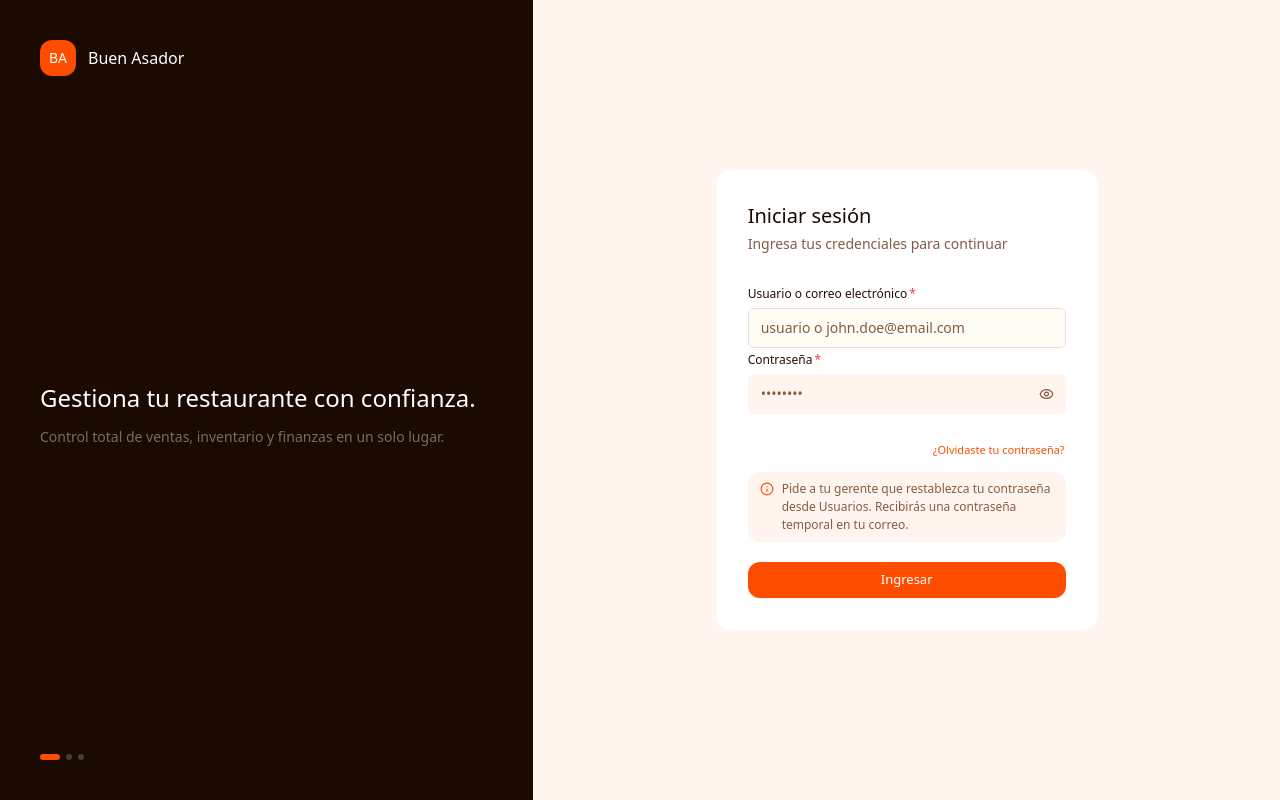
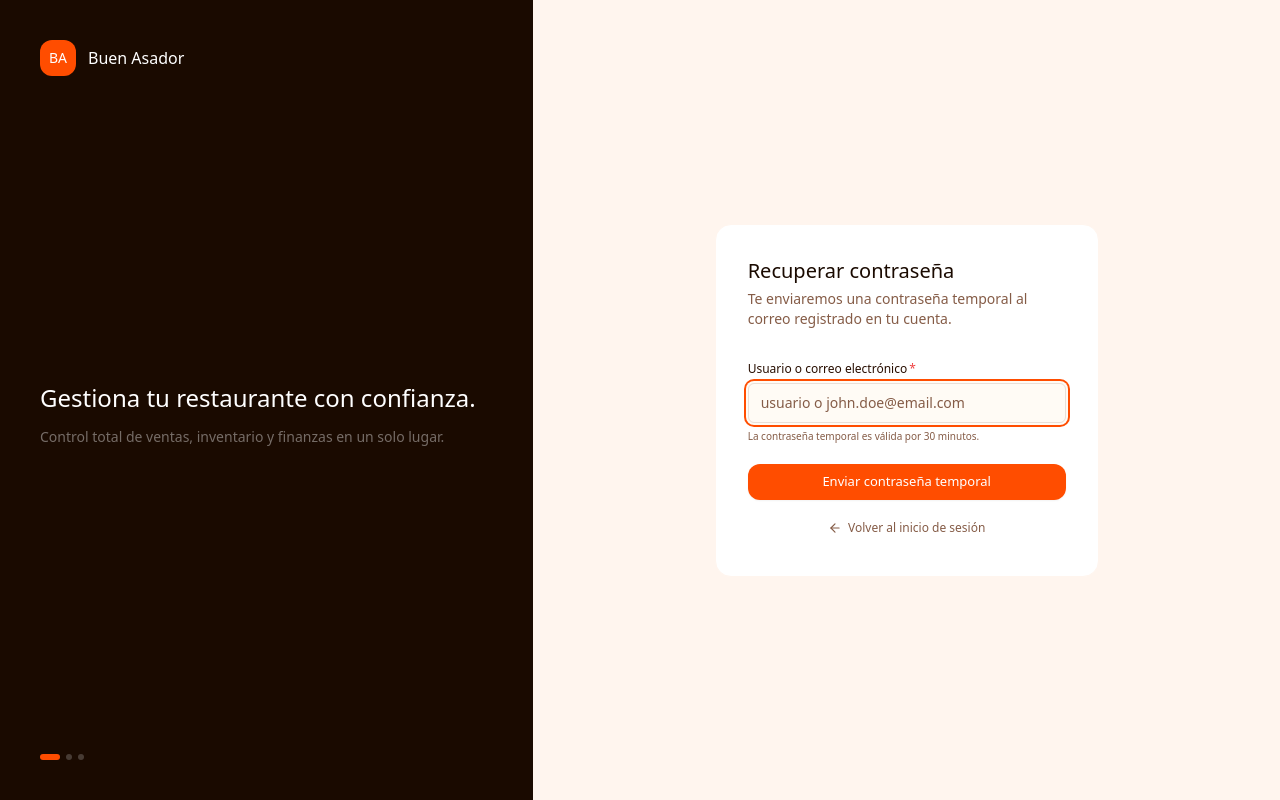
Before and after one commit to rockdev999/fe-buen-asador-management, a React (Vite) app: page /login in a window 1280 px wide. Both pictures are taken after a click on the button "¿Olvidaste tu contraseña?". Built offline with nearby package versions, Linux system fonts and the light colour scheme; no server answers.

Commit message:
feat: implement forgot password functionality with user interface and API integration

```diff
--- a/src/components/layout/Topbar.tsx
+++ b/src/components/layout/Topbar.tsx
@@ -1,6 +1,6 @@
 import { useState } from "react";
 import { useAuth } from "@/features/auth/hooks/useAuth";
-import { Building2, LogOut, Menu, Repeat, User, WifiOff } from "lucide-react";
+import { Building2, LogOut, Menu, Repeat, WifiOff } from "lucide-react";
 import {
   DropdownMenu,
   DropdownMenuContent,
@@ -112,11 +112,8 @@ export function Topbar() {
               <p className="text-xs text-muted-foreground">{user?.email}</p>
             </DropdownMenuLabel>
             <DropdownMenuSeparator />
-            <DropdownMenuItem className="gap-2 cursor-pointer">
-              <User size={14} />
-              Mi perfil
-            </DropdownMenuItem>
             {canSwitchLocation && (
+              <>
                 <DropdownMenuItem
                   className="gap-2 cursor-pointer"
                   onClick={() => setIsSwitchLocationOpen(true)}
@@ -124,8 +121,9 @@ export function Topbar() {
                   <Repeat size={14} />
                   {trans.trigger}
                 </DropdownMenuItem>
+                <DropdownMenuSeparator />
+              </>
             )}
-            <DropdownMenuSeparator />
             <DropdownMenuItem
               className="gap-2 cursor-pointer text-destructive focus:text-destructive"
               onClick={handleLogout}
--- a/src/features/auth/dto/login.dto.ts
+++ b/src/features/auth/dto/login.dto.ts
@@ -5,6 +5,11 @@ import { UUID } from "@/types/common";
 export interface LoginRequestDTO {
   identifier: string;
   password: string;
+}
+
+/** POST /auth/forgot-password: usuario o correo. */
+export interface ForgotPasswordRequestDTO {
+  identifier: string;
 }
 
 export interface LoginLocationsDTO {
--- /dev/null
+++ b/src/features/auth/hooks/useForgotPassword.ts
@@ -0,0 +1,26 @@
+import { usePostHandler } from "@/hooks/api.handlers";
+import { httpClient, NO_TIMEOUT } from "@/services/http.client";
+import { t } from "@/locales/es";
+import { ApiResponse } from "@/types/api.types";
+import { ForgotPasswordRequestDTO } from "../dto/login.dto";
+
+/**
+ * POST /auth/forgot-password: el backend envía una contraseña temporal
+ * (válida 30 min) al correo de la cuenta.
+ *
+ * Responde siempre igual exista o no la cuenta, así que devolvemos su
+ * `message` tal cual. El 429 (demasiados intentos) lo muestra el interceptor.
+ */
+export function useForgotPassword() {
+  return usePostHandler({
+    mutationFn: (identifier: string) =>
+      httpClient
+        .post<ApiResponse<null>>(
+          "/auth/forgot-password",
+          { identifier: identifier.trim() } satisfies ForgotPasswordRequestDTO,
+          NO_TIMEOUT,
+        )
+        .then((r) => r.data?.message || t.auth.forgotPassword.sent),
+    retry: false,
+  });
+}
--- /dev/null
+++ b/src/features/auth/pages/components/ForgotPasswordCard.tsx
@@ -0,0 +1,82 @@
+import { FormEvent, useState } from "react";
+import { ArrowLeft } from "lucide-react";
+import { t } from "@/locales/es";
+import { FormInput } from "@/components/shared/Form/FormInput";
+import { Button } from "@/components/shared/Basics/Button";
+import { useForgotPassword } from "../../hooks/useForgotPassword";
+
+const trans = t.auth.forgotPassword;
+
+interface ForgotPasswordCardProps {
+  /** Lo que el usuario ya había escrito en el login. */
+  initialIdentifier?: string;
+  /** Vuelve al login; `sentMessage` llega solo si la solicitud se envió. */
+  onBack: (identifier: string, sentMessage?: string) => void;
+}
+
+export function ForgotPasswordCard({
+  initialIdentifier = "",
+  onBack,
+}: ForgotPasswordCardProps) {
+  const { mutate: requestReset, status } = useForgotPassword();
+  const [identifier, setIdentifier] = useState(initialIdentifier);
+  const [touched, setTouched] = useState(false);
+
+  const error = identifier.trim()
+    ? undefined
+    : t.auth.validation.identifierRequired;
+  const isSending = status === "pending";
+
+  const handleSubmit = (event: FormEvent) => {
+    event.preventDefault();
+    setTouched(true);
+    if (error || isSending) return;
+    requestReset(identifier, {
+      onSuccess: (message) => onBack(identifier.trim(), message),
+    });
+  };
+
+  return (
+    <form onSubmit={handleSubmit} noValidate className="flex flex-col gap-1">
+      <div className="mb-7">
+        <h2 className="mb-1 text-xl font-medium text-inkblack">
+          {trans.title}
+        </h2>
+        <p className="text-sm text-muted-foreground">{trans.subtitle}</p>
+      </div>
+
+      <FormInput
+        required
+        autoFocus
+        id="forgot-identifier"
+        name="identifier"
+        label={t.auth.login.identifier}
+        type="text"
+        autoComplete="username"
+        value={identifier}
+        placeholder={t.auth.login.identifierPlaceholder}
+        onChange={(event) => setIdentifier(event.target.value)}
+        onBlur={() => setTouched(true)}
+        touched={touched}
+        error={error}
+        helperText={trans.hint}
+      />
+
+      <Button type="submit" isLoading={isSending} className="mt-4 w-full">
+        {trans.submit}
+      </Button>
+
+      <Button
+        type="button"
+        variant="ghost"
+        size="sm"
+        disabled={isSending}
+        onClick={() => onBack(identifier.trim())}
+        className="mt-2 w-full"
+      >
+        <ArrowLeft size={14} />
+        {trans.back}
+      </Button>
+    </form>
+  );
+}
--- a/src/features/auth/pages/components/LoginCard.tsx
+++ b/src/features/auth/pages/components/LoginCard.tsx
@@ -6,8 +6,9 @@ import { loginFormConfig } from "../../forms/login.form-config";
 import { FormInput } from "@/components/shared/Form/FormInput";
 import { FormPassword } from "@/components/shared/Form/FormPassword";
 import { Button } from "@/components/shared/Basics/Button";
-import { Info } from "lucide-react";
+import { MailCheck } from "lucide-react";
 import { useState } from "react";
+import { ForgotPasswordCard } from "./ForgotPasswordCard";
 
 const trans = t.auth.login;
 
@@ -18,8 +19,9 @@ interface LoginCardProps {
 
 export function LoginCard({ isFinishing = false }: LoginCardProps) {
   const { mutate: login, status } = useLogin();
-  // No hay autoservicio: el gerente restablece la contraseña desde Usuarios.
-  const [showForgotHelp, setShowForgotHelp] = useState(false);
+  const [showForgot, setShowForgot] = useState(false);
+  /** Mensaje del backend tras pedir la contraseña temporal. */
+  const [forgotMessage, setForgotMessage] = useState<string | null>(null);
 
   const {
     values: formValues,
@@ -28,11 +30,27 @@ export function LoginCard({ isFinishing = false }: LoginCardProps) {
     handleBlur: formHandlerBlur,
     handleChange: formHandleChange,
     handleSubmit: formHandleSubmit,
+    setFieldValue,
   } = useFormik<LoginForm>({
     initialValues: loginFormConfig.initialValues,
     validate: loginFormConfig.validationSchema,
     onSubmit: (data) => login(data),
   });
+
+  if (showForgot) {
+    return (
+      <ForgotPasswordCard
+        initialIdentifier={formValues.identifier}
+        onBack={(identifier, sentMessage) => {
+          if (identifier) void setFieldValue("identifier", identifier, false);
+          // Tras enviarla, la contraseña de siempre ya no es la que usará.
+          if (sentMessage) void setFieldValue("password", "", false);
+          setForgotMessage(sentMessage ?? null);
+          setShowForgot(false);
+        }}
+      />
+    );
+  }
 
   return (
     <form
@@ -46,6 +64,21 @@ export function LoginCard({ isFinishing = false }: LoginCardProps) {
         </h2>
         <p className="text-sm text-muted-foreground">{trans.subtitle}</p>
       </div>
+
+      {forgotMessage && (
+        <div
+          role="status"
+          className="mb-4 flex items-start gap-2 rounded-xl border border-brand/20 bg-brand/5 px-3 py-2.5 text-left"
+        >
+          <MailCheck size={15} className="mt-0.5 shrink-0 text-brand" />
+          <div className="text-[12px] leading-4">
+            <p className="text-inkblack">{forgotMessage}</p>
+            <p className="mt-1 text-muted-foreground">
+              {t.auth.forgotPassword.nextStep}
+            </p>
+          </div>
+        </div>
+      )}
       <FormInput
         required
         id="identifier"
@@ -80,24 +113,16 @@ export function LoginCard({ isFinishing = false }: LoginCardProps) {
           type="button"
           variant="link"
           size="xs"
-          aria-expanded={showForgotHelp}
-          aria-controls="forgot-password-help"
-          onClick={() => setShowForgotHelp((open) => !open)}
+          onClick={() => setShowForgot(true)}
         >
           {trans.forgotPassword}
         </Button>
-        {showForgotHelp && (
-          <p
-            id="forgot-password-help"
-            role="status"
-            className="mt-2 flex items-start gap-2 rounded-xl bg-surface px-3 py-2 text-left text-[12px] text-muted-foreground"
-          >
-            <Info size={14} className="mt-0.5 shrink-0 text-brand" />
-            {trans.forgotPasswordHelp}
-          </p>
-        )}
       </div>
-      <Button type="submit" isLoading={status === "pending" || isFinishing} className="w-full">
+      <Button
+        type="submit"
+        isLoading={status === "pending" || isFinishing}
+        className="w-full"
+      >
         {trans.submit}
       </Button>
     </form>
--- a/src/locales/es/auth.json
+++ b/src/locales/es/auth.json
@@ -13,8 +13,16 @@
     "brand": {
       "tagline": "Gestiona tu restaurante con confianza.",
       "description": "Control total de ventas, inventario y finanzas en un solo lugar."
-    },
-    "forgotPasswordHelp": "Pide a tu gerente que restablezca tu contraseña desde Usuarios. Recibirás una contraseña temporal en tu correo."
+    }
+  },
+  "forgotPassword": {
+    "title": "Recuperar contraseña",
+    "subtitle": "Te enviaremos una contraseña temporal al correo registrado en tu cuenta.",
+    "hint": "La contraseña temporal es válida por 30 minutos.",
+    "submit": "Enviar contraseña temporal",
+    "back": "Volver al inicio de sesión",
+    "sent": "Si los datos corresponden a una cuenta con acceso al sistema, te enviamos una contraseña temporal al correo registrado.",
+    "nextStep": "Ingresa con esa contraseña temporal; luego te pediremos crear una nueva. Tu contraseña actual sigue funcionando mientras tanto."
   },
   "selectLocation": {
     "title": "Seleccionar sucursal",
```
Lines whose indentation alone changed are shown as unchanged.
